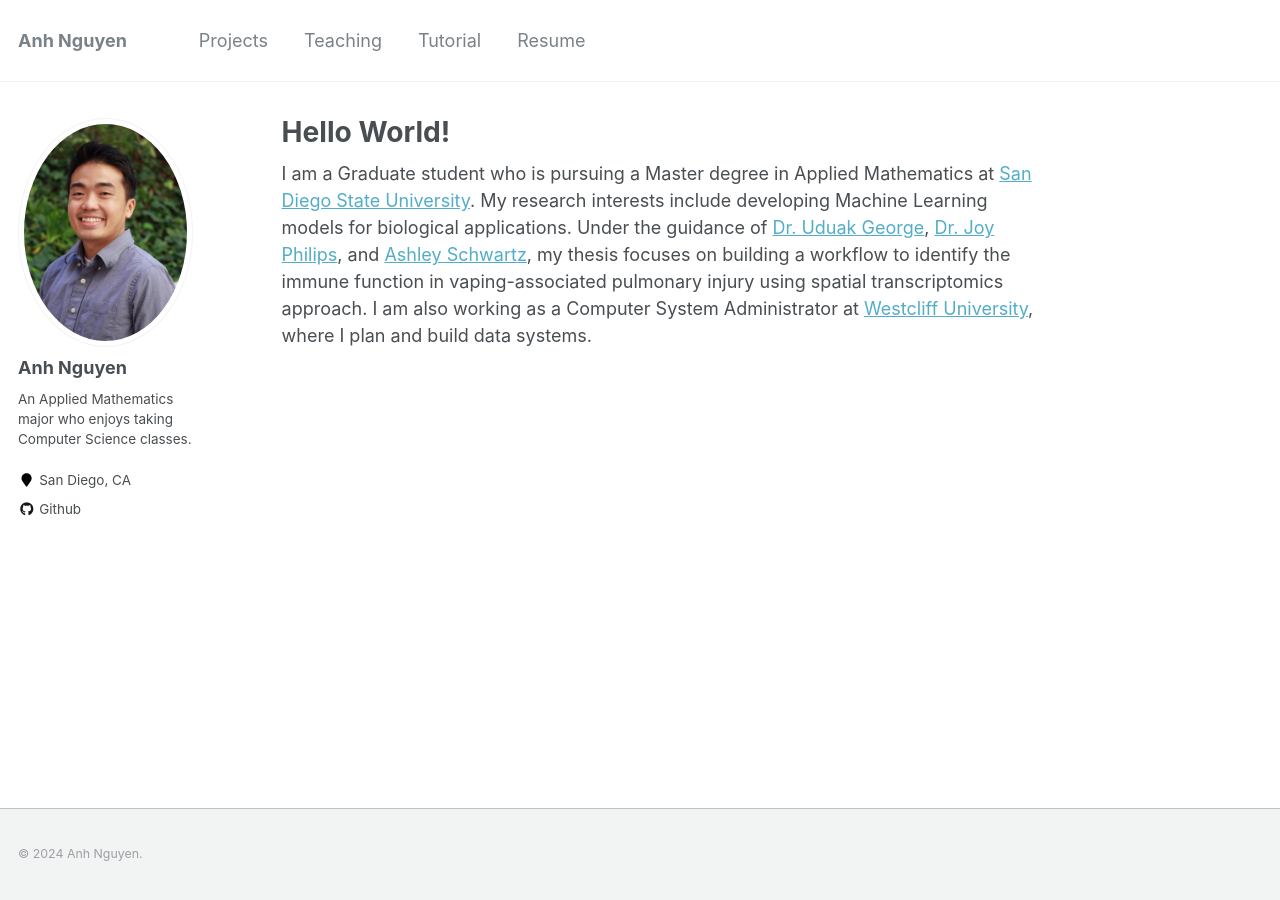
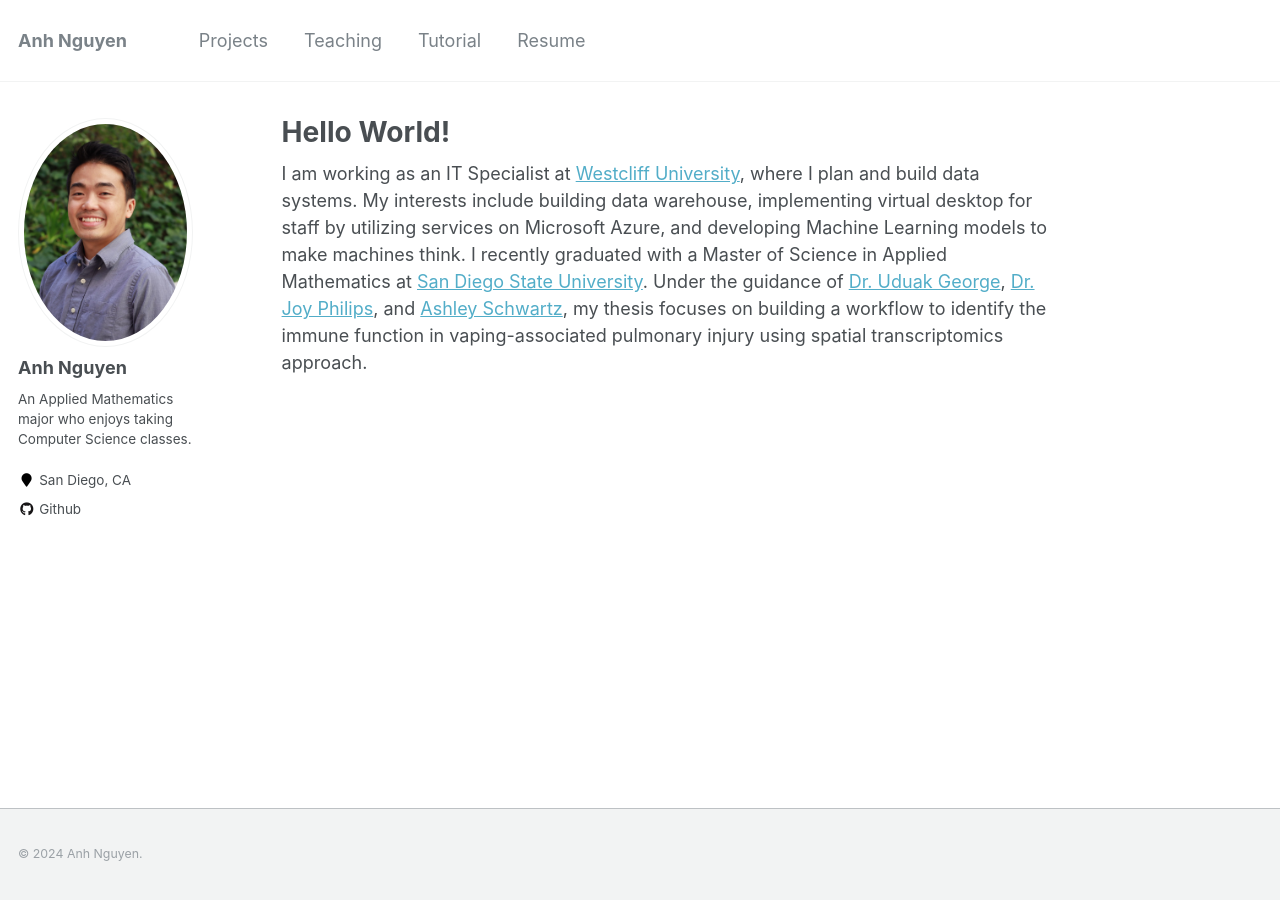
Before and after one commit to anhdnguy/anhdnguy.github.io, a Jekyll site: the page built from _pages/about.md, in a window 1280 px wide. Built offline with Jekyll 4.4.1, drawn with Linux system fonts in a browser that asks for light colours.

Commit message:
Update about.md

```diff
--- a/_pages/about.md
+++ b/_pages/about.md
@@ -8,4 +8,4 @@ redirect_from:
   - /about.html
 ---
 
-I am a Graduate student who is pursuing a Master degree in Applied Mathematics at [San Diego State University](https://www.sdsu.edu/). My research interests include developing Machine Learning models for biological applications. Under the guidance of [Dr. Uduak George](https://georgelab.sdsu.edu/), [Dr. Joy Philips](https://sci.sdsu.edu/dpsbsc/), and [Ashley Schwartz](https://ashleyschwartz.com/), my thesis focuses on building a workflow to identify the immune function in vaping-associated pulmonary injury using spatial transcriptomics approach. I am also working as a Computer System Administrator at [Westcliff University](https://www.westcliff.edu/), where I plan and build data systems.
+I am working as an IT Specialist at [Westcliff University](https://www.westcliff.edu/), where I plan and build data systems. My interests include building data warehouse, implementing virtual desktop for staff by utilizing services on Microsoft Azure, and developing Machine Learning models to make machines think. I recently graduated with a Master of Science in Applied Mathematics at [San Diego State University](https://www.sdsu.edu/). Under the guidance of [Dr. Uduak George](https://georgelab.sdsu.edu/), [Dr. Joy Philips](https://sci.sdsu.edu/dpsbsc/), and [Ashley Schwartz](https://ashleyschwartz.com/), my thesis focuses on building a workflow to identify the immune function in vaping-associated pulmonary injury using spatial transcriptomics approach.
```
